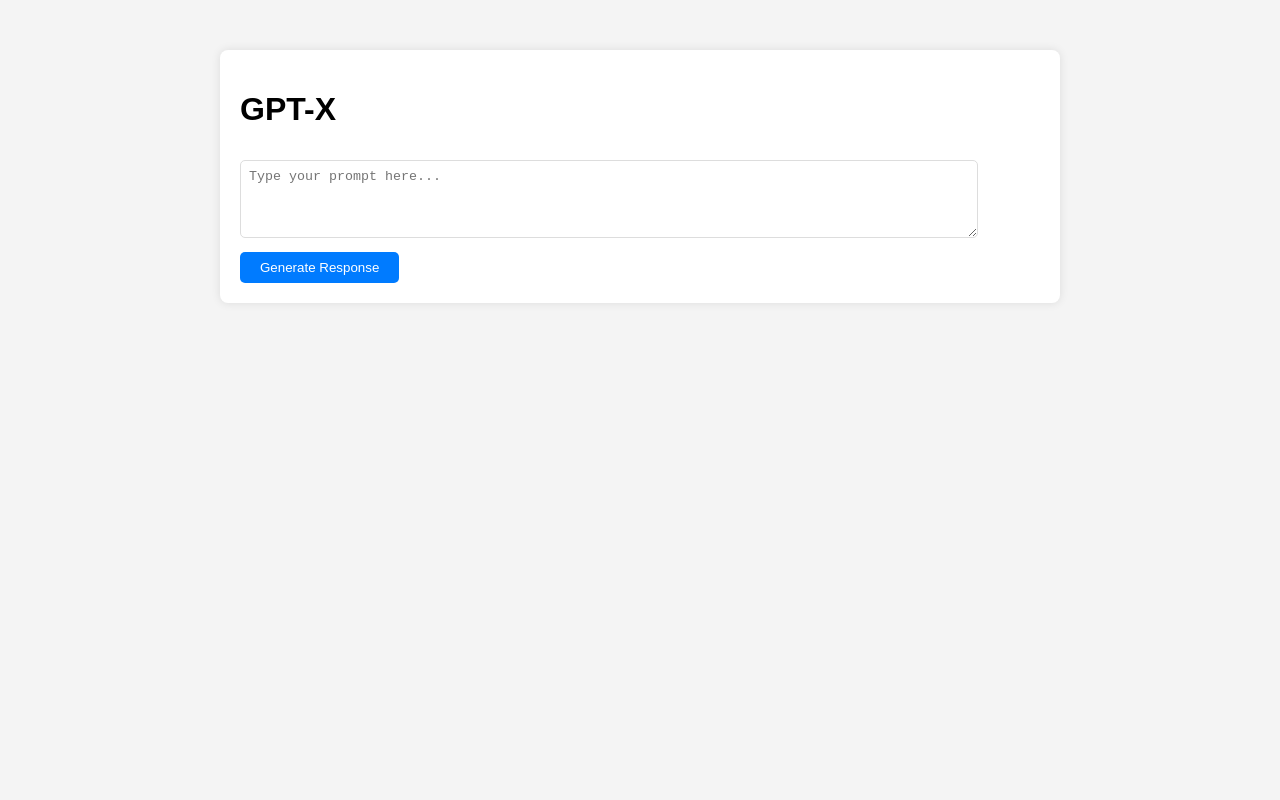
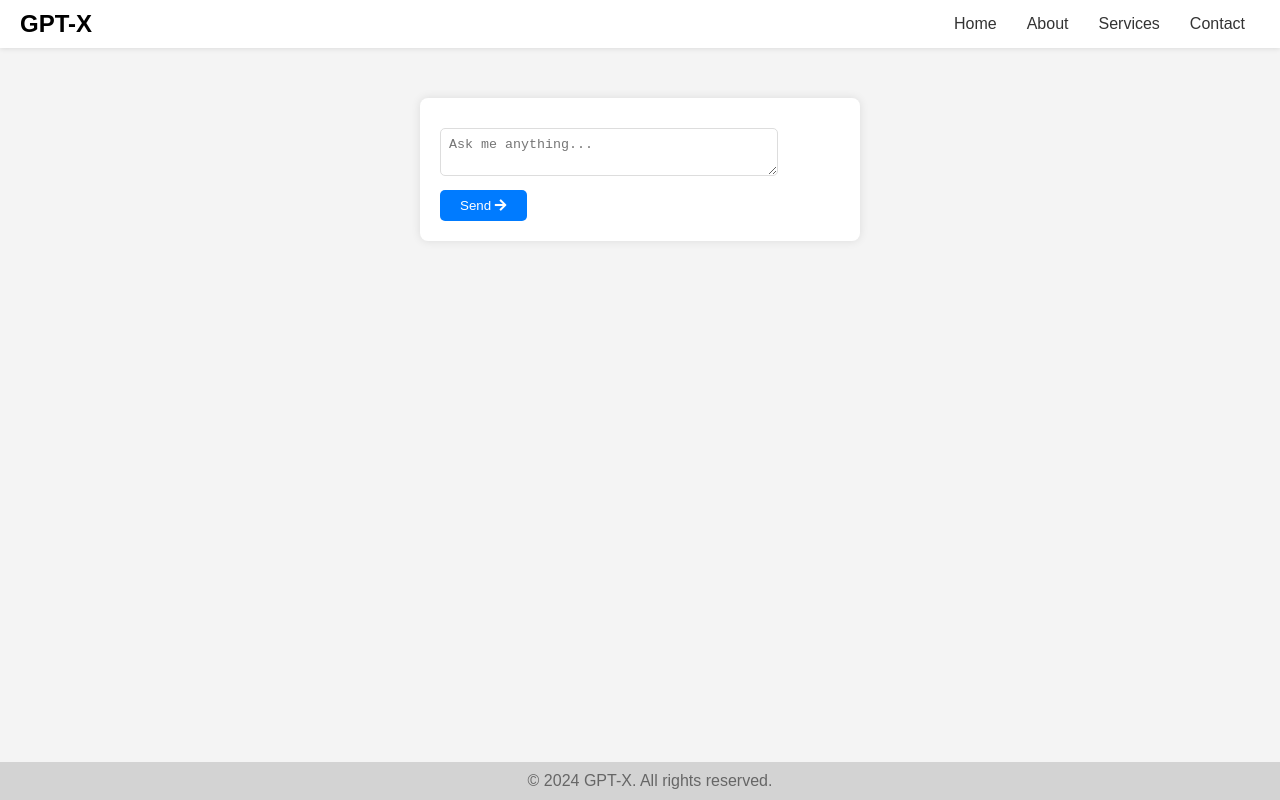
Before and after one commit to iamvisshu/GPT-X, a website: page index.html in a window 1280 px wide. Drawn offline with Linux system fonts and the light colour scheme.

Commit message:
Major UI changes
Major UI changes

```diff
--- a/css/style.css
+++ b/css/style.css
@@ -5,8 +5,56 @@ body {
     background-color: #f4f4f4;
 }
 
+header {
+    background-color: #fff;
+    box-shadow: 0px 1px 5px rgba(0, 0, 0, 0.1);
+    padding: 10px 20px;
+    display: flex;
+    justify-content: space-between;
+    align-items: center;
+}
+
+header h1 {
+    margin: 0;
+    font-size: 24px;
+}
+
+header nav {
+    display: flex;
+    align-items: center;
+}
+
+header .nav-links {
+    list-style: none;
+    display: flex;
+    margin: 0;
+    padding: 0;
+}
+
+header .nav-links li {
+    margin: 0 15px;
+}
+
+header .nav-links li a {
+    text-decoration: none;
+    color: #333;
+}
+
+header .nav-links.active {
+    display: flex;
+}
+
+header .menu-toggle {
+    display: none;
+    cursor: pointer;
+}
+
+header .menu-toggle i {
+    font-size: 24px;
+}
+
 .chat-container {
-    max-width: 400px; /* Adjust maximum width for mobile */
+    max-width: 400px;
     margin: 50px auto;
     background-color: #fff;
     border-radius: 8px;
@@ -62,13 +110,40 @@ button {
     }
 
     textarea {
-        width: calc(100% - 20px); /* Adjusted width for smaller screens */
+        width: calc(100% - 20px);
+    }
+
+    header .nav-links {
+        display: none;
+        flex-direction: column;
+        width: 100%;
+        text-align: center;
+    }
+
+    header .nav-links.active {
+        display: flex;
+    }
+
+    header .nav-links li {
+        margin: 10px 0;
+    }
+
+    header .menu-toggle {
+        display: block;
     }
 }
 
-/* For desktop */
-@media only screen and (min-width: 601px) {
-    .chat-container {
-        max-width: 800px; /* Adjust maximum width for desktop */
-    }
+/* Footer styles */
+footer {
+    background-color: #d3d3d3; /* Light grey color */
+    padding: 10px; /* Reduced padding */
+    text-align: center;
+    width: 100%;
+    position: fixed;
+    bottom: 0;
 }
+
+footer p {
+    margin: 0;
+    color: #666;
+}
--- a/index.html
+++ b/index.html
@@ -3,17 +3,40 @@
 <head>
     <meta charset="UTF-8">
     <meta name="viewport" content="width=device-width, initial-scale=1.0">
+    <meta name="description" content="Welcome to the GPT-X, a powerful AI chatbot created & designed by of Vishal Vishwakarma (@iamvisshu)">
+    <meta name="author" content="@iamvisshu">
     <title>GPT-X</title>
+    <!-- Favicon -->
+    <link rel="icon" type="image/x-icon" href="images/favicon.png">
+    <!-- Apple Touch Icon -->
+    <link rel="apple-touch-icon" href="assets/imgs/apple-touch-icon.png">
     <link rel="stylesheet" href="css/style.css">
+    <!-- Used for send button -->
+    <link rel="stylesheet" href="https://cdnjs.cloudflare.com/ajax/libs/font-awesome/5.15.1/css/all.min.css">
 </head>
 <body>
-    <div class="chat-container">
-        <h1>GPT-X</h1>
-        <div class="chat-box" id="chat-box"></div>
-        <textarea id="prompt" rows="4" placeholder="Type your prompt here..."></textarea>
-        <button onclick="generateResponse()">Generate Response</button>
-    </div>
-
-    <script src="js/script.js"></script>
+<header>
+    <h1>GPT-X</h1>
+    <nav>
+        <ul class="nav-links">
+            <li><a href="#">Home</a></li>
+            <li><a href="#">About</a></li>
+            <li><a href="#">Services</a></li>
+            <li><a href="#">Contact</a></li>
+        </ul>
+        <div class="menu-toggle">
+            <i class="fas fa-bars"></i>
+        </div>
+    </nav>
+</header>
+<div class="chat-container">
+    <div class="chat-box" id="chat-box"></div>
+    <textarea id="prompt" rows="2" placeholder="Ask me anything..."></textarea>
+    <button onclick="generateResponse()">Send <i class="fas fa-arrow-right"></i></button>
+</div>
+<footer>
+    <p>© 2024 GPT-X. All rights reserved.</p>
+</footer>
+<script src="js/script.js"></script>
 </body>
 </html>
--- a/js/script.js
+++ b/js/script.js
@@ -1,3 +1,12 @@
+document.addEventListener('DOMContentLoaded', function() {
+    const menuToggle = document.querySelector('.menu-toggle');
+    const navLinks = document.querySelector('.nav-links');
+
+    menuToggle.addEventListener('click', function() {
+        navLinks.classList.toggle('active');
+    });
+});
+
 async function generateResponse() {
     const prompt = document.getElementById('prompt').value.trim();
     if (prompt !== '') {
```
Also changed, not shown: images/apple-touch-icon.png (added), images/favicon.png (added).
